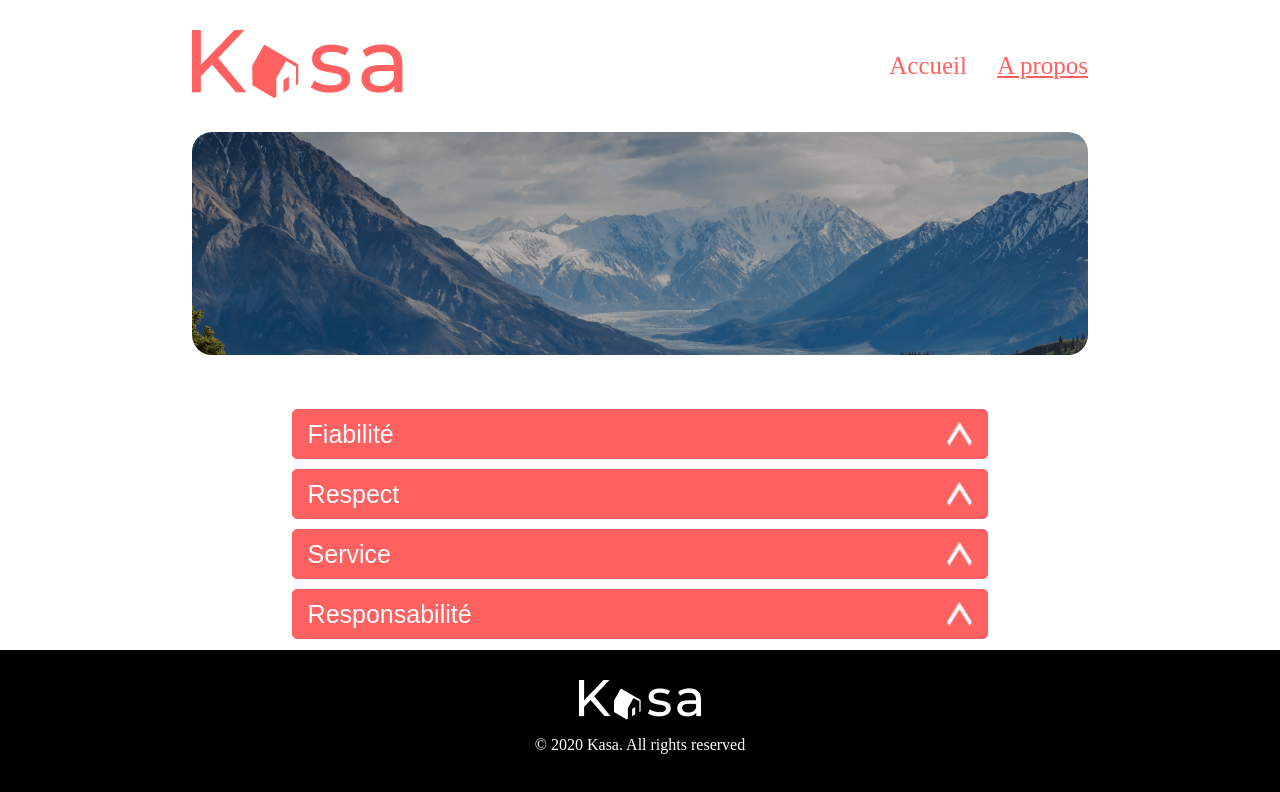
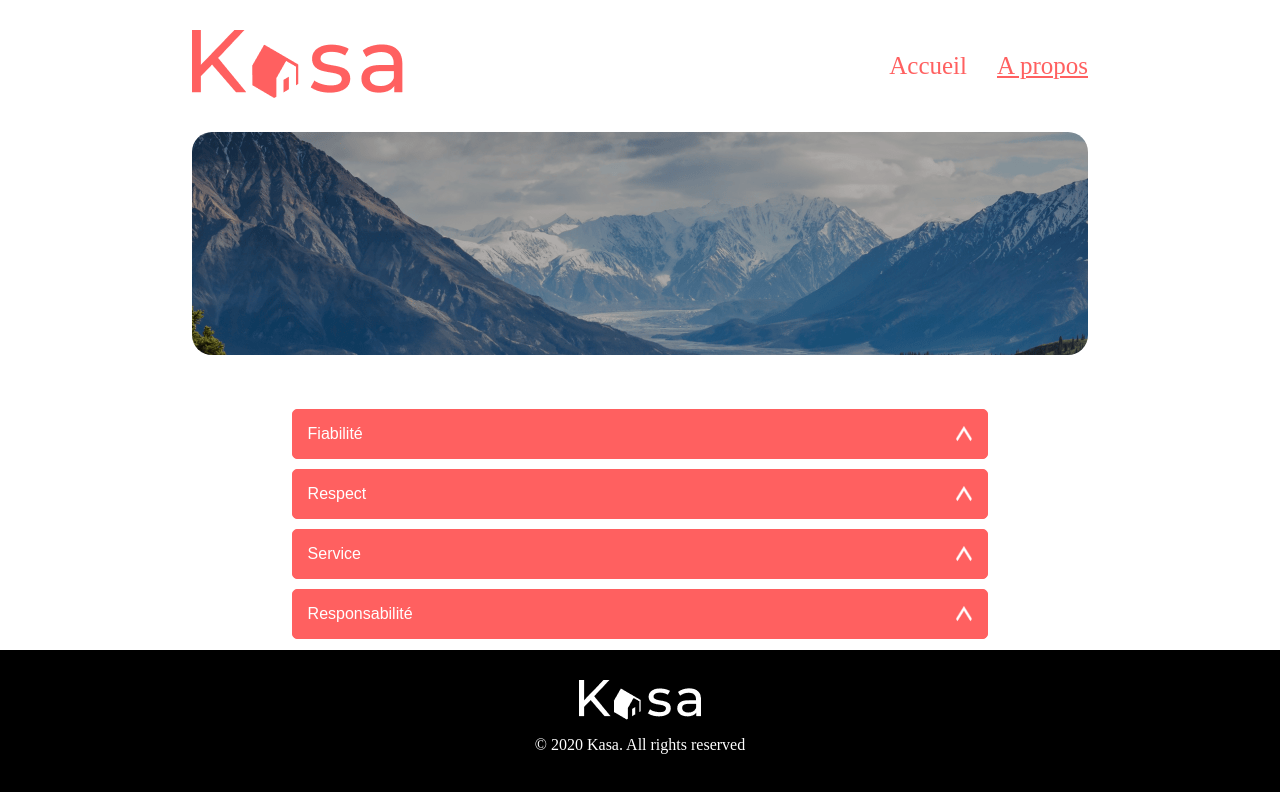
Before and after one commit to krommmm/site_location_kasa, a React (Create React App) app: page /A-propos-de-kasa in a window 1280 px wide. Shown: the top 792 px of the page. Built offline with nearby package versions, Linux system fonts and the light colour scheme.

Commit message:
ajout all

```diff
--- a/src/App.css
+++ b/src/App.css
@@ -6,6 +6,7 @@
   height: 40vmin;
   pointer-events: none;
 }
+
 
 @media (prefers-reduced-motion: no-preference) {
   .App-logo {
--- a/src/components/info/depliant/depliant.css
+++ b/src/components/info/depliant/depliant.css
@@ -57,3 +57,12 @@
 	height: 25px;
 	transition: 400ms;
 }
+
+.btn_depliant {
+	font-size: 16px;
+  }
+
+  .depliant .arrow, .arrow2, .arrow3, .arrow4 {
+	width: 16px;
+	height: 16px;
+  }
```
Also changed, not shown: 1 other file (tests, documents, lock files or other folders).
